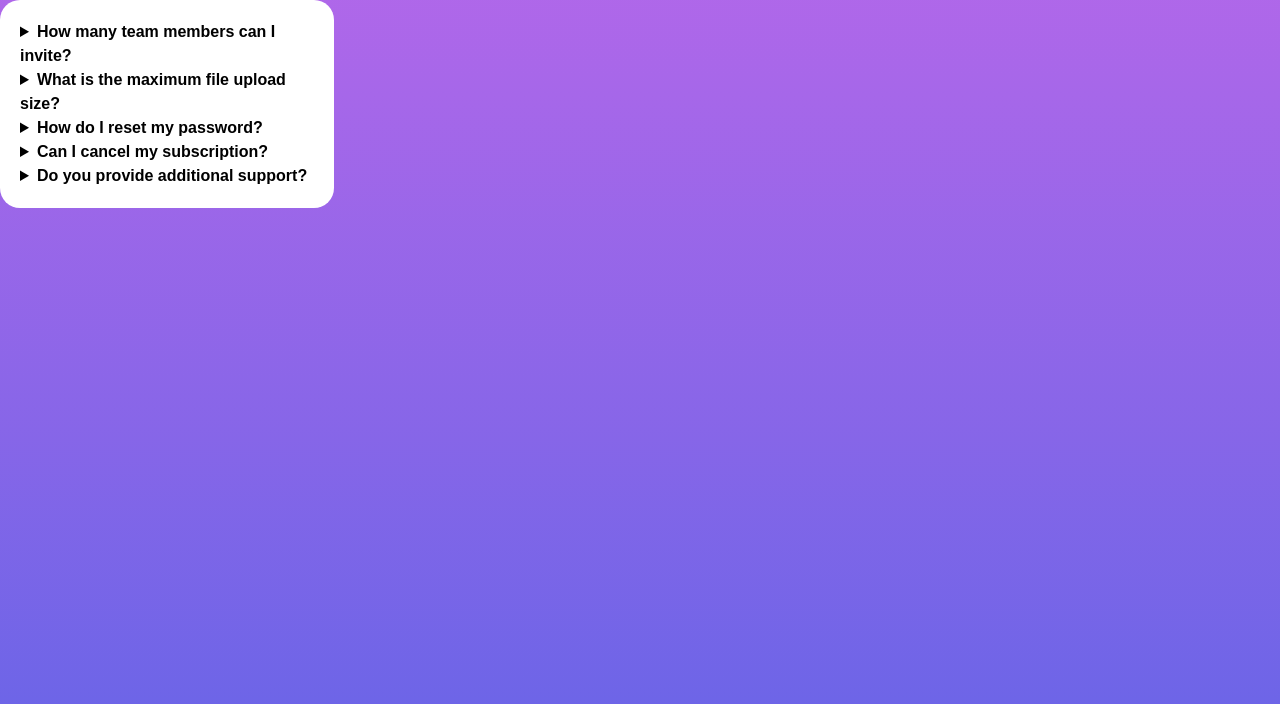
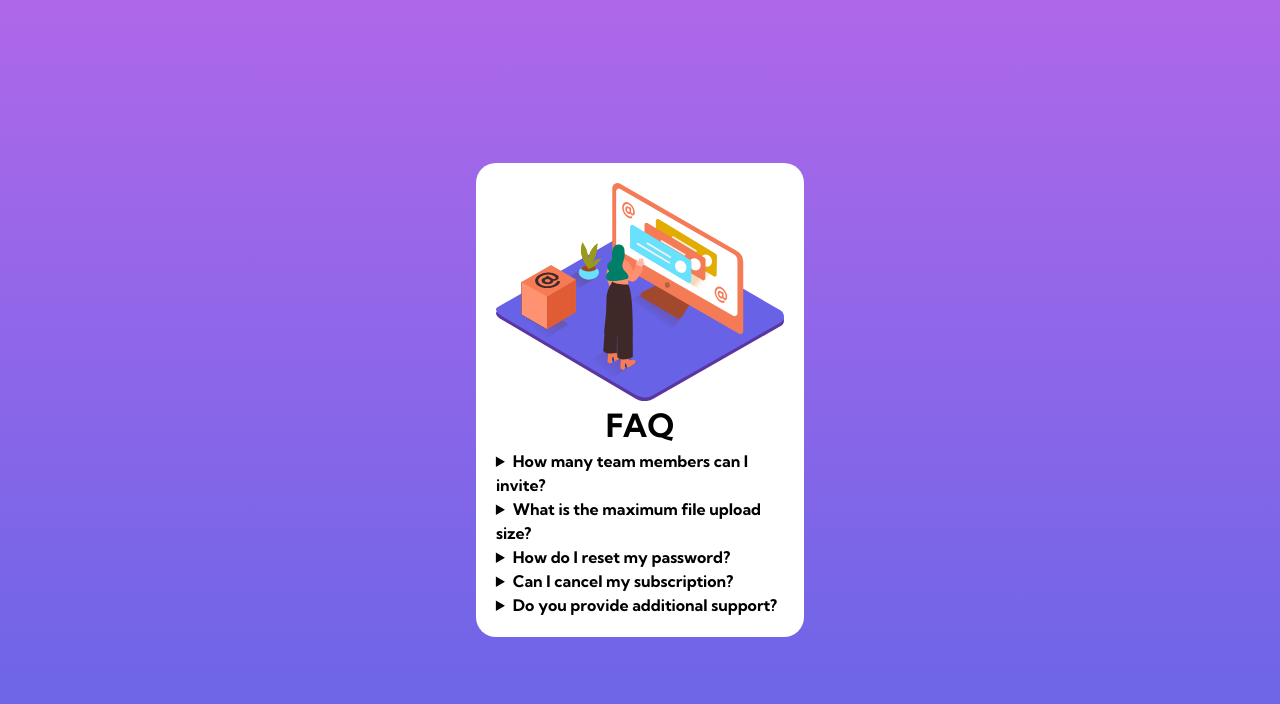
Before and after one commit to jacksen30/faq-accordion-component, a plain HTML site: page index.html in a window 1280 px wide. Drawn offline with Linux system fonts and the light colour scheme.

Commit message:
delete commented out code , add h1 heading, import required google font

```diff
--- a/index.html
+++ b/index.html
@@ -5,14 +5,21 @@
   <meta name="viewport" content="width=device-width, initial-scale=1.0"> <!-- displays site properly based on user's device -->
 
   <link rel="icon" type="image/png" sizes="32x32" href="./images/favicon-32x32.png">
+
+  <link rel="preconnect" href="https://fonts.googleapis.com">
+  <link rel="preconnect" href="https://fonts.gstatic.com" crossorigin>
+  <link href="https://fonts.googleapis.com/css2?family=Kumbh+Sans:wght@400;700&display=swap" rel="stylesheet">
+
   <link rel="stylesheet" href="./css/style.css">
 
   <title>Frontend Mentor | FAQ Accordion Card</title>
 
 </head>
-<body>
-  <main>
+<body class="flex">
+  <main class="flex">
     <div class="accordion-wrapper">
+      <img src="./images/illustration-woman-online-mobile.svg" alt="">
+      <h1>FAQ</h1>
       <details class="accordion-div accordion-div-1">
         <summary class="accordian-question accordian-question-1">How many team members can I invite?</summary>
         <p class="accordian-answer accordian-answer-1">You can invite up to 2 additional users on the Free plan. There is no limit on
@@ -43,23 +50,5 @@
 
   <script src="./js/script.js"></script>
 
-
-  <!-- How many team members can I invite?
-  You can invite up to 2 additional users on the Free plan. There is no limit on
-  team members for the Premium plan.
-
-  What is the maximum file upload size?
-  No more than 2GB. All files in your account must fit your allotted storage space.
-
-  How do I reset my password?
-  Click “Forgot password” from the login page or “Change password” from your profile page.
-  A reset link will be emailed to you.
-
-  Can I cancel my subscription?
-  Yes! Send us a message and we'll process your request no questions asked.
-
-  Do you provide additional support?
-  Chat and email support is available 24/7. Phone lines are open during normal business hours. -->
-
 </body>
 </html>
```
